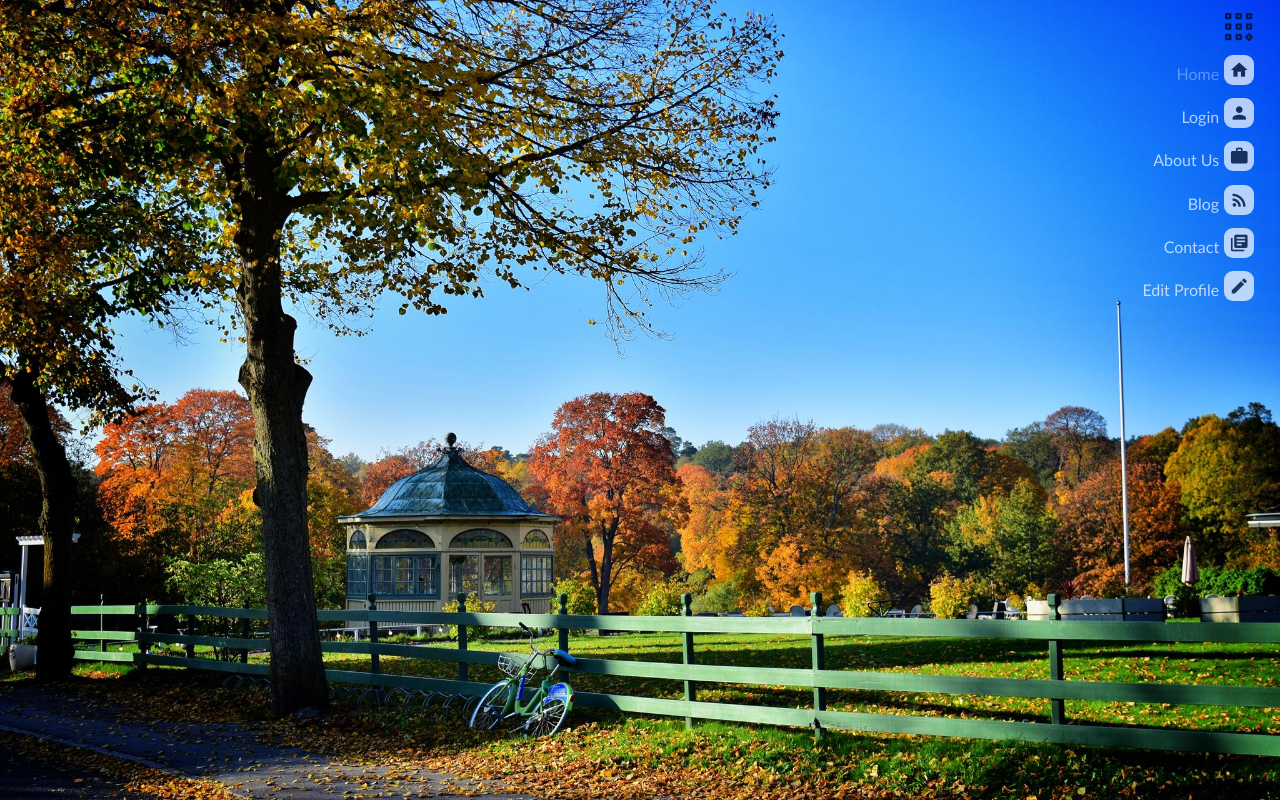
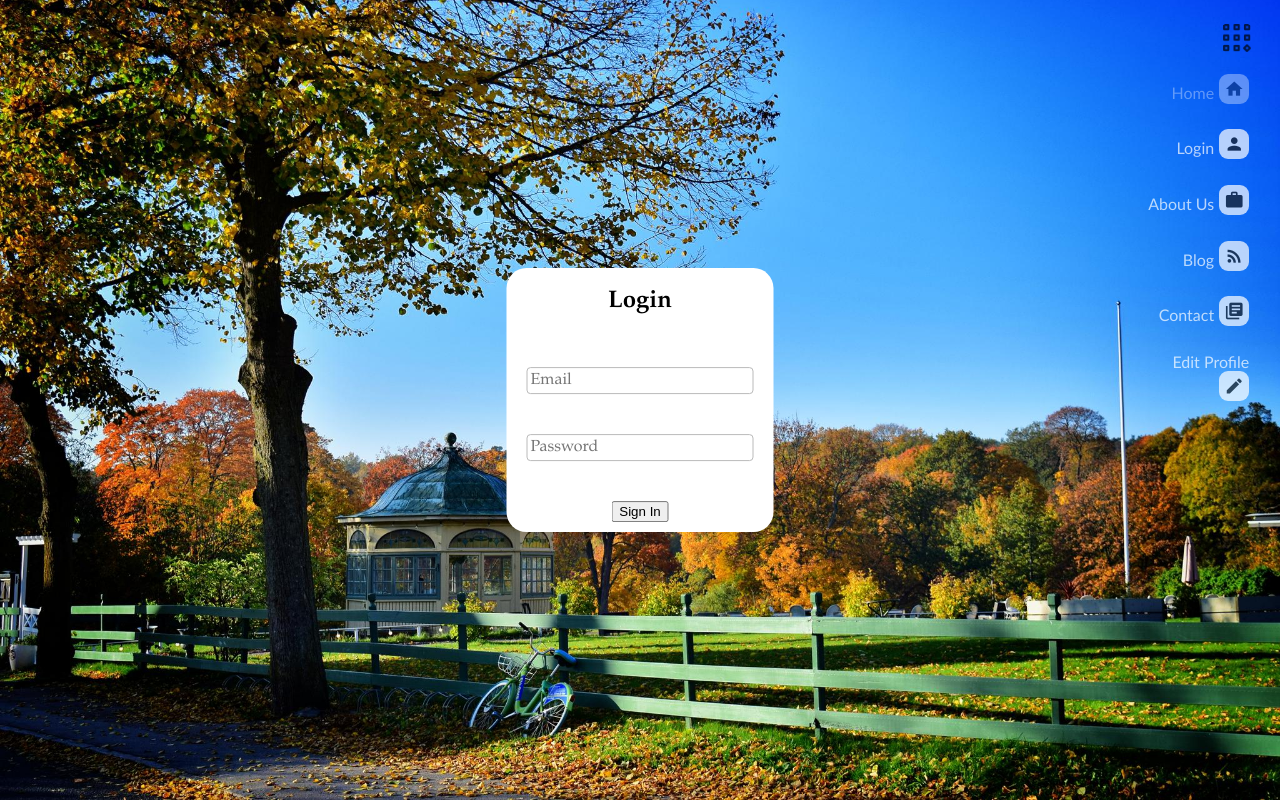
Before and after one commit to ashfaque-rifaye/frontend-app, a plain HTML site: page webclient/index.html in a window 1280 px wide. Both pictures are taken after a click on the link 1238 px from the left and 26 px from the top of the page. Drawn offline with Linux system fonts and the light colour scheme.

Commit message:
Login Form added
Additionally Added Login form for the Web Page.

```diff
--- a/webclient/index.html
+++ b/webclient/index.html
@@ -28,27 +28,27 @@
       <div class="navbarList" >
         <ul>
           <li><a class = "nav-menu" onclick="onToggleMenu()"></a></li>
-          <li><a class = "defaultSelect">Home</a><i class="material-icons md-36">home</i></li>
-          <li><a>Login</a><i class="material-icons md-36">person</i></li>
-          <li><a>About Us</a><i class="material-icons md-36">work</i></li>
-          <li><a>Blog</a><i class="material-icons md-36">rss_feed</i></li>
-          <li><a>Contact</a><i class="material-icons md-36">library_books</i></a></li>
-          <li><a>Edit Profile</a><i class="material-icons md-36">edit</i></a></li>
+          <li><a class = "defaultSelect line">Home<i class="material-icons md-36">home</i></a></li>
+          <li><a class = "line">Login<i class="material-icons md-36">person</i></a></li>
+          <li><a class = "line">About Us<i class="material-icons md-36">work</i></a></li>
+          <li><a class = "line">Blog<i class="material-icons md-36">rss_feed</i></a></li>
+          <li><a class = "line">Contact<i class="material-icons md-36">library_books</i></a></li>
+          <li><a class = "line">Edit Profile<i class="material-icons md-36">edit</i></a></li>
         </ul>
       </div>
 
- <!--  <div class = "login-form">
+  <div class = "login-form">
     <h2> Login </h2>
     <div class = "form-input">
-      <input type="text" name="Email" placeholder="Email">
+      <input class = "input-text-login" type="text" name="Email" placeholder="Email">
     </div>
     <div class = "form-input">
-      <input type="text" name="Password" placeholder="Password">
+      <input class = "input-text-login" type="password" name="Password" placeholder="Password">
     </div>
     <div class = "form-input">
-      <input type="submit" name="Login" value="Login">
+      <input class = "submit-button" type="submit" name="Login" value="Sign In">
     </div>
-  </div> -->
+  </div>
 
   <div>
 
--- a/webclient/style.css
+++ b/webclient/style.css
@@ -1,5 +1,4 @@
-
-
+/* BODY DEFAULT */
 body{
     margin :0;
     padding : 0;
@@ -7,6 +6,16 @@ body{
 }
 
 
+
+.text{
+  font-size: 20px;
+  font-family: sans-serif;
+  color: #E9EBF1
+}
+
+
+
+/* Background Styling */
 .pageLayout{
     height : 100vh;
     width: 100%;
@@ -19,21 +28,23 @@ body{
     filter: hue-rotate(60deg);*/
 }
 
-.text{
-  font-size: 20px;
-  font-family: sans-serif;
-  color: #E9EBF1
+
+
+.navbarList{
+  /*background-color: #DDDCE0;*/
+  float : right;
+  /*background-image: linear-gradient(#AD0AAB,#4568DC, #B06AB3, #00A032);*/
+  /*background-image: radial-gradient(circle at bottom right, #AD0AAB,#4568DC, #B06AB3, #00A032);*/
+   /*linear-gradient(#4568DC, #B06AB3);*/  /*other option #FC466B, #3F5EFB)*/  /*linear-gradient(#AD0CFF, #00A032)*/
+  opacity : 0.7;
+  width : 15%;
+  position: relative;
+  top: 10%;
+  visibility: hidden;
 }
 
-/*ul{
-    margin: 0;
-    padding: 0;
-}*/
-/*
-.navbarList :: before{
-  display: none;
-}
-*/
+
+/*Apply CSS for all ul's with .navbarList Class*/
 .navbarList ul{
   font-size: 16px;
   font-family: Trebuchet MS;
@@ -45,49 +56,47 @@ body{
 
 
 
-.navbarList{
-/*  width : 150px;
-  height : 100%;*/
-  /*background-color: #DDDCE0;*/
-  float : right;
-  /*background-image: linear-gradient(#AD0AAB,#4568DC, #B06AB3, #00A032);*/
-  /*background-image: radial-gradient(circle at bottom right, #AD0AAB,#4568DC, #B06AB3, #00A032);*/
-   /*linear-gradient(#4568DC, #B06AB3);*/  /*other option #FC466B, #3F5EFB)*/  /*linear-gradient(#AD0CFF, #00A032)*/
-  opacity : 0.7;
-  width : 15%;
-  position: relative;
-  top: 10%;
-  visibility: hidden;
-
-
-
-}
-
-
-
-
 li {
 
   display: block;
   padding: 5%;
 
+
 }
 
 li a {
   padding: 5px;
+  display: inline-block;
 }
 
 li a:hover {
   /*background-color: #185a9d;
   color : #43cea2;*/
-  -webkit-transition: color 200ms ease-out;
-  -moz-transition: color 200ms ease-out;
-  -o-transition: color 200ms ease-out;
+  -webkit-transition: all 200ms ease-out;
+  -moz-transition: all 200ms ease-out;
+  -o-transition: all 200ms ease-out;
   transition: all 200ms ease-out;
   /*background-color: #e0eafc; /*eef2f3*/
   color : #ffffff;/*#4bc0c8;*/
-  opacity : 0.5;
   cursor: pointer;
+  opacity: 0.5;
+
+}
+
+.line::after {
+  /*-webkit-box-shadow: 0px 0px 10px 5px #ffffff;*/
+  content: '';
+  display: block;
+  width: 0;
+  height: 2.25px;
+  background: #000;
+  transition: width .3s;
+
+
+}
+
+.line:hover::after{
+  width: calc(100% - 30px) ;
 }
 /*-all is specified so as to transition the elements in this specific css class.*/
 
@@ -108,64 +117,11 @@ li a.nav-menu{
   align-content: left;
 
   visibility: visible;
-  padding-right: 26px;
-  padding-top: 16px;
+  padding-right: 0px;
+  padding-top: 25px;
 
 }
 
-
-
-/*<div>Icons made by <a href="https://www.flaticon.com/authors/bqlqn" title="bqlqn">bqlqn</a> from <a href="https://www.flaticon.com/" title="Flaticon">www.flaticon.com</a> is licensed by <a href="http://creativecommons.org/licenses/by/3.0/" title="Creative Commons BY 3.0" target="_blank">CC 3.0 BY</a></div>
-*/
-.collapsable-button{
-  background-image: url("images/nav-icon.png");
-  float: right;
-  background-size: 35px;
-  display: block;
-  position: relative;
-  background-repeat: no-repeat;
-  background-position: center;
-  height: 50px;
-  width:50px;
-  align-content: left;
-  cursor: pointer;
-  visibility: visible;
-  opacity : 1;
-/*  margin: -20px 65%;
-*/
-}
-
-.collapsable-button:hover{
-    background-color: #AB47BC;
-
-}
-
-
-
-/*.nav-menu.active{
-  opacity: 0.5;
-}*/
-
-
-.login-form{
-  top: 50%;
-  left: 50%;
-  position: absolute;
-  background: #ffffff;
-
-  -webkit-box-shadow: 0px 0px 10px 5px #ffffff;
-  box-shadow: 0px 0px 10px 5px #ffffff;
-  transform: translate(50%,50%) ;
-
-}
-
-.login-form h2{
-  text-align: center;
-}
-
-.form-input{
-  padding: 10px 0px 0px 0px;
-}
 
 .material-icons.md-36 {
 
@@ -174,26 +130,79 @@ li a.nav-menu{
   padding : 5px;
   border-radius: 30%;
   color: rgba(26, 26, 26, 0.99);
-  cursor: pointer;
+  margin-left: 5px;
 
 }
 
-.material-icons.md-36 :hover{
+.material-icons.md-36:hover {
 
-  opacity : 0.5;
+  cursor: pointer;
+  -webkit-transition: color 200ms cubic-bezier(0.12, 0.65, 0.3, 1.24);
+  -moz-transition: color 200ms cubic-bezier(0.12, 0.65, 0.3, 1.24);
+  -o-transition: color 200ms cubic-bezier(0.12, 0.65, 0.3, 1.24);
+  transition: all 200ms cubic-bezier(0.12, 0.65, 0.3, 1.24);
   -webkit-box-shadow: 0px 0px 10px 5px #ffffff;
+
 }
-/*.collapsable-button:hover{
-  left : 0%;
-  display :none;
-}*/
-/*.collapsable-button.active:  ~ .navbarList{
-  display :none;
-}
-*/
+
+
+/* Form -Styling */
+
+.login-form{
+  top: 50%;
+  left: 50%;
+  position: absolute;
+  background: #ffffff;
+/*  -webkit-box-shadow: 0px 0px 10px 5px #ffffff;
+*//*  box-shadow: 0px 0px 10px 5px #ffffff;
+*/  transform: translate(-50%,-50%) ;
+  border-radius: 20px;
+    text-align: center;
 
 
 
+}
+
+.login-form h2{
+  text-align: center;
+  font-family: Palatino Linotype;
+
+}
+
+.form-input{
+    padding-top: 30px;
+    padding-left: 20px;
+    padding-right: 20px;
+    padding-bottom: 10px;
+
+}
+
+.input-text-login{
+    border: 1px solid #bababa;
+    border-radius: 4px;
+    border-width: 40%;
+    border-spacing: 4px;
+    font-size: 16px;
+    font-family: Palatino Linotype;
+    padding: 3px;
+
+
+}
+
+
+
+.input-text-login:focus{
+    border: 1px solid #00bafa;
+    border-radius: 4px;
+
+
+}
+
+
+.submit-button{
+  text-align: center;
+
+}
 
 
 /*
@@ -213,3 +222,36 @@ li a.nav-menu{
 
     display: flex;
 } */
+/*
+
+
+/*<div>Icons made by <a href="https://www.flaticon.com/authors/bqlqn" title="bqlqn">bqlqn</a> from <a href="https://www.flaticon.com/" title="Flaticon">www.flaticon.com</a> is licensed by <a href="http://creativecommons.org/licenses/by/3.0/" title="Creative Commons BY 3.0" target="_blank">CC 3.0 BY</a></div>
+
+.collapsable-button{
+  background-image: url("images/nav-icon.png");
+  float: right;
+  background-size: 35px;
+  display: block;
+  position: relative;
+  background-repeat: no-repeat;
+  background-position: center;
+  height: 50px;
+  width:50px;
+  align-content: left;
+  cursor: pointer;
+  visibility: visible;
+  opacity : 1;
+/*  margin: -20px 65%;
+
+}
+
+.collapsable-button:hover{
+    background-color: #AB47BC;
+
+}
+*/
+
+
+/*.nav-menu.active{
+  opacity: 0.5;
+}*/
```
